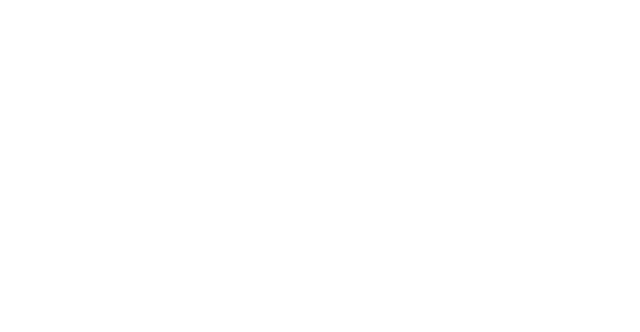
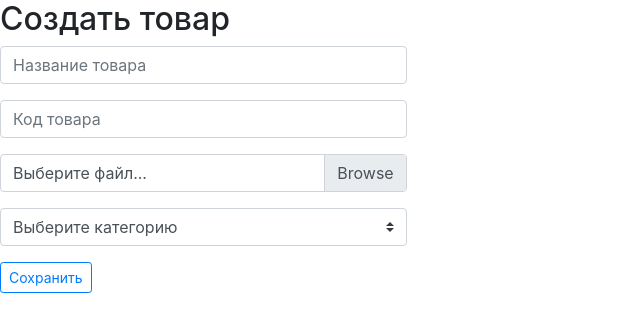
Before and after one commit to Yeminfu/moto-crm-front, a React (Create React App) app: page /create-product in a window 1280 px wide. Shown: the top 332 px of the page, without its empty margins (0-640 px from the left). Built offline with nearby package versions, Linux system fonts and the light colour scheme.

Commit message:
create product view

```diff
--- /dev/null
+++ b/src/features/CreateProduct/index.tsx
@@ -0,0 +1,122 @@
+import React from "react";
+import { Form, Field } from "react-final-form";
+import axios from "axios";
+import {
+  Row,
+  Col,
+  InputGroup,
+  FormControl,
+  Button,
+  //   Label,
+  Form as Bform,
+} from "react-bootstrap";
+
+export const CreateProduct = () => (
+  <>
+    <MyForm />
+  </>
+);
+
+const onSubmit = (values: any) => {
+  axios.get("http://10.0.0.31:3001/api/login").then((x) => console.log("x", x));
+};
+
+const MyForm = () => (
+  <Form
+    onSubmit={onSubmit}
+    initialValues={
+      {
+        //   login: "loginasda",
+        //   password: "passwordasda",
+      }
+    }
+    render={({ handleSubmit, values }) => (
+      <form onSubmit={handleSubmit}>
+        <h2>Создать товар</h2>
+        <Row>
+          <Col sm="4">
+            <Field name="login">
+              {(props) => (
+                <Bform.Group controlId="exampleForm.SelectCustom">
+                  <InputGroup>
+                    <FormControl
+                      placeholder="Название товара"
+                      aria-label="Username"
+                      aria-describedby="basic-addon1"
+                      {...props.input}
+                    />
+                  </InputGroup>
+                </Bform.Group>
+              )}
+            </Field>
+            <Field name="code">
+              {(props) => (
+                <Bform.Group controlId="exampleForm.SelectCustom">
+                  <InputGroup>
+                    <FormControl
+                      placeholder="Код товара"
+                      aria-label="Username"
+                      aria-describedby="basic-addon1"
+                      {...props.input}
+                    />
+                  </InputGroup>
+                </Bform.Group>
+              )}
+            </Field>
+
+            <Field name="photo">
+              {(props) => (
+                <Bform.Group controlId="exampleForm.SelectCustom">
+                  <InputGroup>
+                    <div className="custom-file">
+                      <input
+                        type="file"
+                        className="custom-file-input"
+                        id="validatedCustomFile"
+                        required
+                      />
+                      <label
+                        className="custom-file-label"
+                        htmlFor="validatedCustomFile"
+                      >
+                        Выберите файл...
+                      </label>
+                      <div className="invalid-feedback">
+                        Example invalid custom file feedback
+                      </div>
+                    </div>
+                  </InputGroup>
+                </Bform.Group>
+              )}
+            </Field>
+            <Field name="categogy">
+              {(props) => (
+                <Bform.Group controlId="exampleForm.SelectCustom">
+                  <Bform.Control as="select" custom {...props.input}>
+                    <option>Выберите категорию</option>
+                    {[
+                      {
+                        label: "лодки",
+                        value: "boats",
+                      },
+                      {
+                        label: "моторы",
+                        value: "motors",
+                      },
+                    ].map((x) => (
+                      <option value={x.value}>{x.label}</option>
+                    ))}
+                  </Bform.Control>
+                </Bform.Group>
+              )}
+            </Field>
+            <Button variant="outline-primary" type="submit" size="sm">
+              Сохранить
+            </Button>
+          </Col>
+        </Row>
+        {/* <pre>{JSON.stringify(values, null, " ")}</pre> */}
+      </form>
+    )}
+  />
+);
--- a/src/features/dachboard/index.tsx
+++ b/src/features/dachboard/index.tsx
@@ -1,32 +1,34 @@
 import React from "react";
 import "./dashboard.scss";
-import { Row, Col, Nav, InputGroup } from "react-bootstrap";
+import { Row, Col, InputGroup } from "react-bootstrap";
 import { Table } from "../Table";
 import { Pagination } from "../Pagination";
 import { Filter } from "../Filter";
-
+import { Link } from "react-router-dom";
 export const Dashboard = () => (
   <div className="container-fluid">
     <Row className="dashboard">
       <Col className="bg-dark col-md-auto">
-        <Nav
-          defaultActiveKey="/home"
-          className="flex-column navbar align-items-start"
-        >
+        <ul className="nav flex-column navbar align-items-start">
           {[
-            { text: "Лодки" },
-            { text: "ЗИП Лодки" },
-            { text: "ЗИП Лодки" },
-            { text: "ПЛМ" },
-            { text: "ЗИП ПЛМ" },
-            { text: "Мото" },
-            { text: "ЗИП Мото" },
+            { text: "Лодки", href: "/boats" },
+            { text: "Главная", href: "/" },
+            { text: "Создать товар", href: "/create-product" },
+            // { text: "Лодки", href: "/boats" },
+            // { text: "ЗИП Лодки" },
+            // { text: "ЗИП Лодки" },
+            // { text: "ПЛМ" },
+            // { text: "ЗИП ПЛМ" },
+            // { text: "Мото" },
+            // { text: "ЗИП Мото" },
           ].map((x) => (
-            <Nav.Link href="/home" className="text-white bg-dark">
-              {x.text}
-            </Nav.Link>
+            <li className="nav-item">
+              <Link to={x.href} className="text-white bg-dark nav-link active">
+                {x.text}
+              </Link>
+            </li>
           ))}
-        </Nav>
+        </ul>
       </Col>
       <Col>
         <Filter />
--- a/src/routes/index.tsx
+++ b/src/routes/index.tsx
@@ -3,6 +3,7 @@ import { BrowserRouter as Router, Switch, Route } from "react-router-dom";
 import { Login } from "../features/Login";
 import { Dashboard } from "../features/dachboard";
 import { ApiChecker } from "../features/ApiChecker";
+import { CreateProduct } from "../features/CreateProduct";
 
 export const Routes = () => (
   <>
@@ -18,6 +19,9 @@ export const Routes = () => (
           <Route path="/api-checker">
             <ApiChecker />
           </Route>
+          <Route path="/create-product">
+            <CreateProduct />
+          </Route>
         </Switch>
       </div>
     </Router>
```
